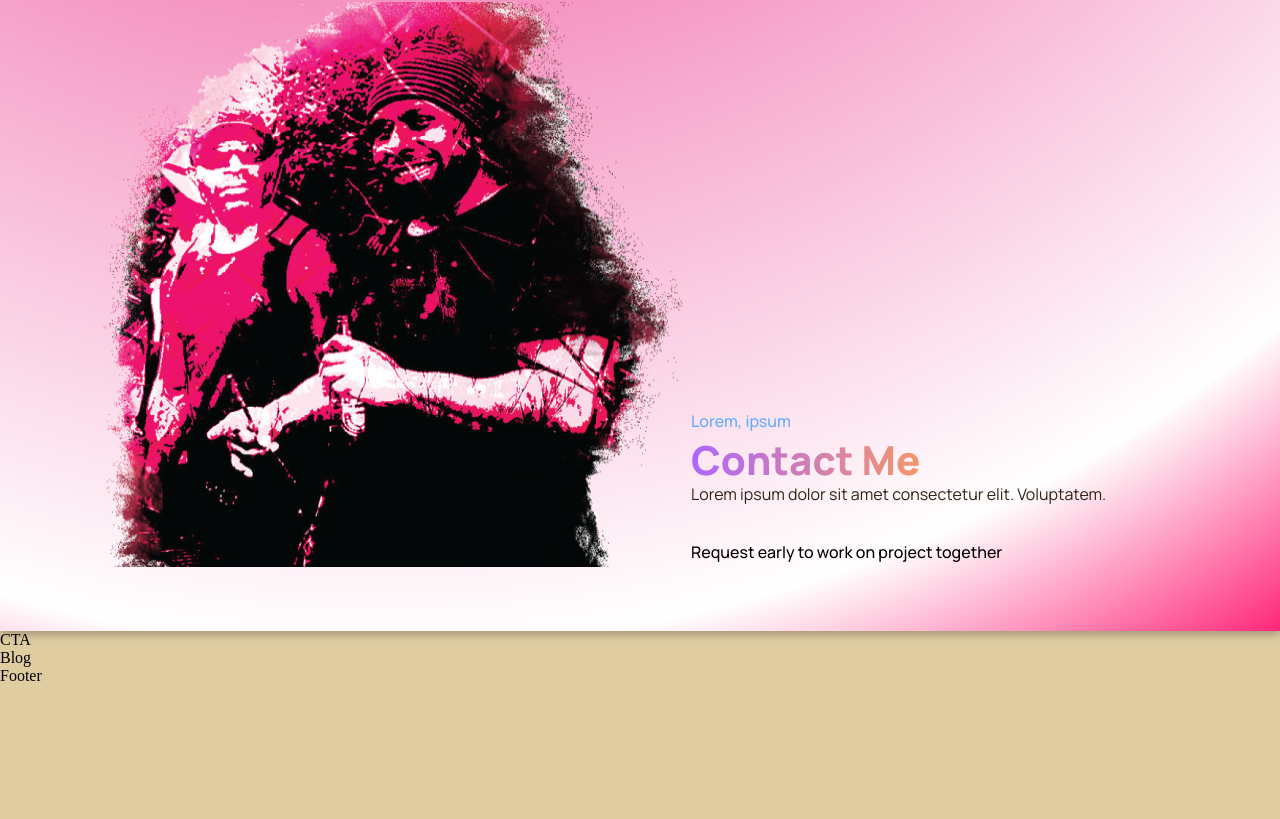
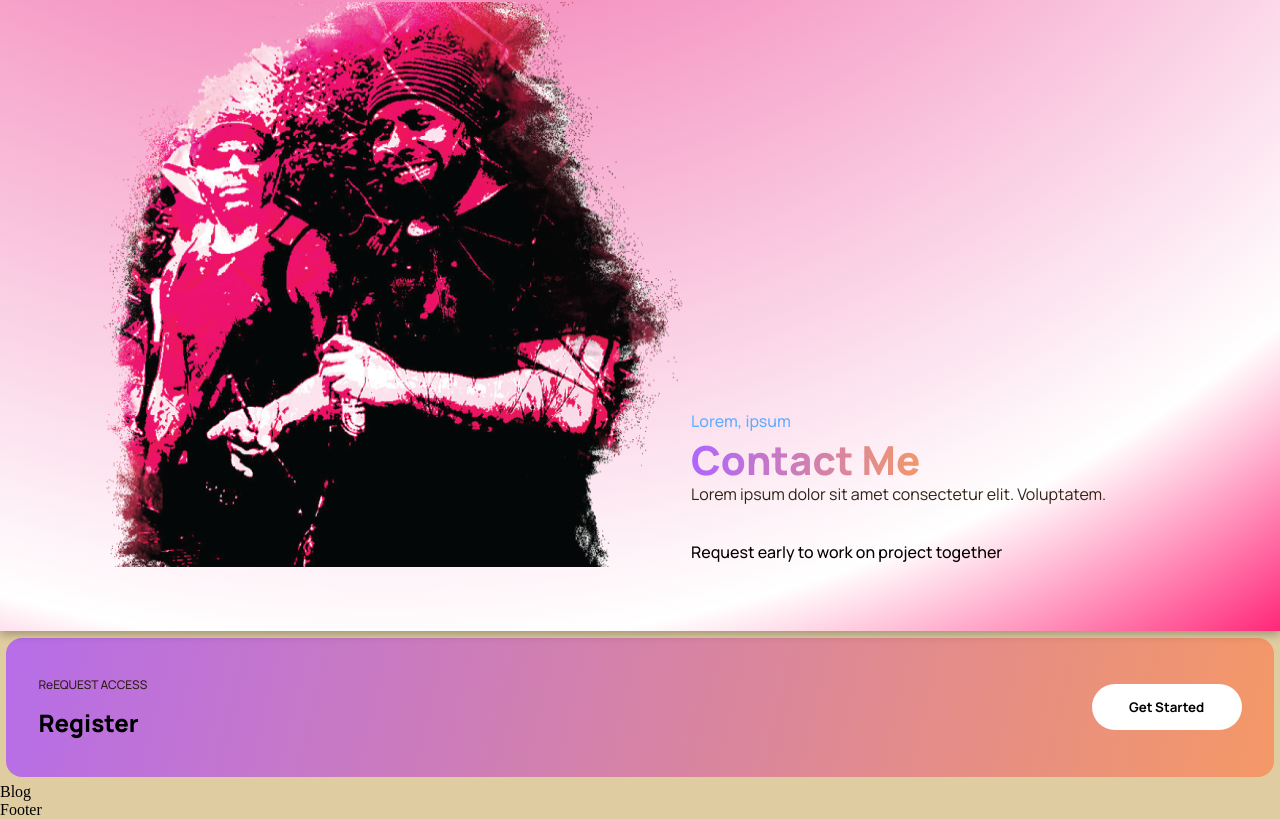
Before and after one commit to haluskua/SPA-folio, a React (Create React App) app: page / in a window 1280 px wide. Shown: the part 2368-3187 px from the top of the page. Before the commit the page ends 3053 px from the top, so only its background shows below. Built offline with nearby package versions, Linux system fonts and the light colour scheme.

Commit message:
added the basic contact component with styling

```diff
--- a/src/component/cta/CTA.jsx
+++ b/src/component/cta/CTA.jsx
@@ -2,7 +2,17 @@ import React from "react";
 import "./cta.css";
 
 const CTA = () => {
-  return <div>CTA</div>;
+  return (
+    <div className="ompa__cta">
+      <div className="ompa__cta-">
+        <p>ReEQUEST ACCESS </p>
+        <h3>Register</h3>
+      </div>
+      <div className="ompa__cta-btn">
+        <button type="button"> Get Started</button>
+      </div>
+    </div>
+  );
 };
 
 export default CTA;
--- a/src/component/cta/cta.css
+++ b/src/component/cta/cta.css
@@ -0,0 +1,56 @@
+.ompa__cta {
+  display: flex;
+  justify-content: space-between;
+  align-items: center;
+
+  padding: 2rem;
+  margin: 0.4rem;
+  border-radius: 1rem;
+  background: var(--gradient-bar);
+}
+
+.ompa__cta p {
+  font-family: var(--font-family);
+  font-weight: 500;
+  font-size: 12px;
+  line-height: 30px;
+  color: rgb(50, 29, 29);
+}
+
+.ompa__cta h3 {
+  font-family: var(--font-family);
+  font-weight: 800;
+  font-size: 24px;
+  line-height: 45px;
+  color: #000;
+}
+
+.ompa__cta-btn {
+  display: flex;
+  justify-content: center;
+  align-items: center;
+
+  margin-left: 2rem;
+}
+.ompa__cta-btn button {
+  background-color: rgb(255, 255, 255);
+  border-radius: 40px;
+  font-family: var(--font-family);
+  font-weight: bold;
+  line-height: 30px;
+  padding: 0.5rem 1rem;
+
+  border: none;
+  outline: none;
+  cursor: pointer;
+  min-width: 150px;
+}
+
+@media screen and (max-width: 650px) {
+  .ompa__cta {
+    flex-direction: column;
+  }
+  .ompa__cta-btn {
+    margin: 2rem 0 0;
+  }
+}
```
